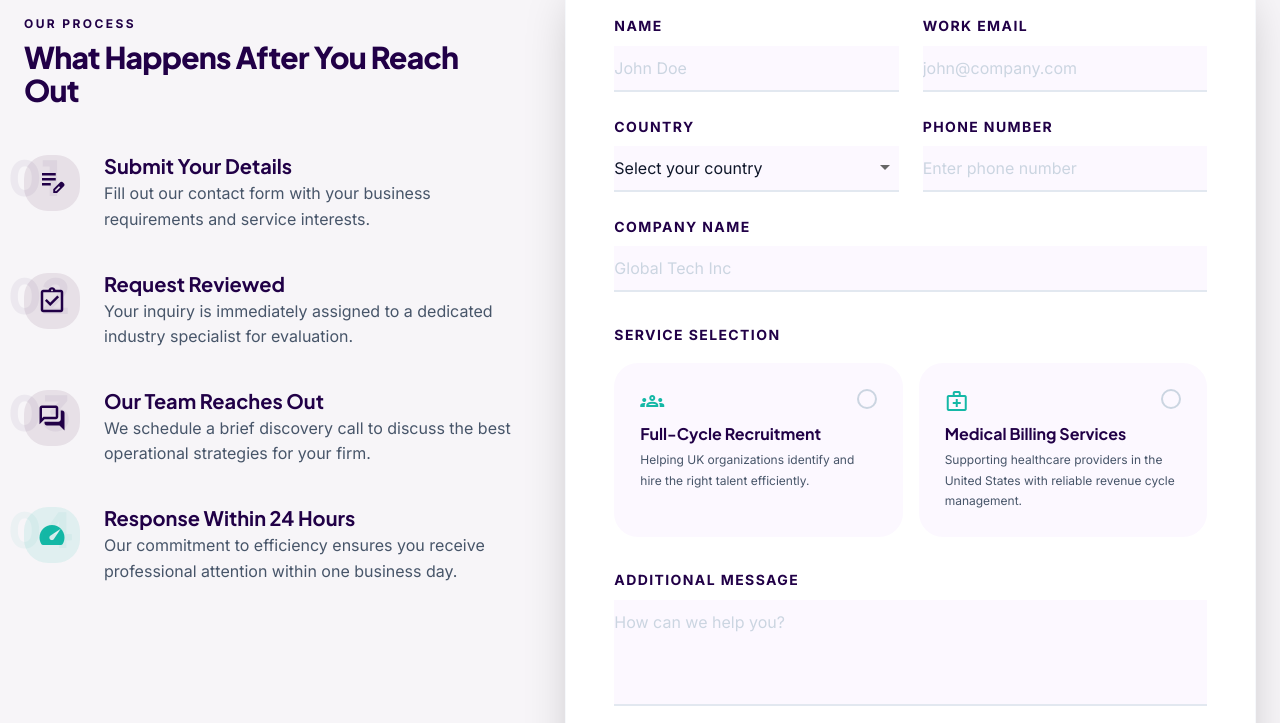
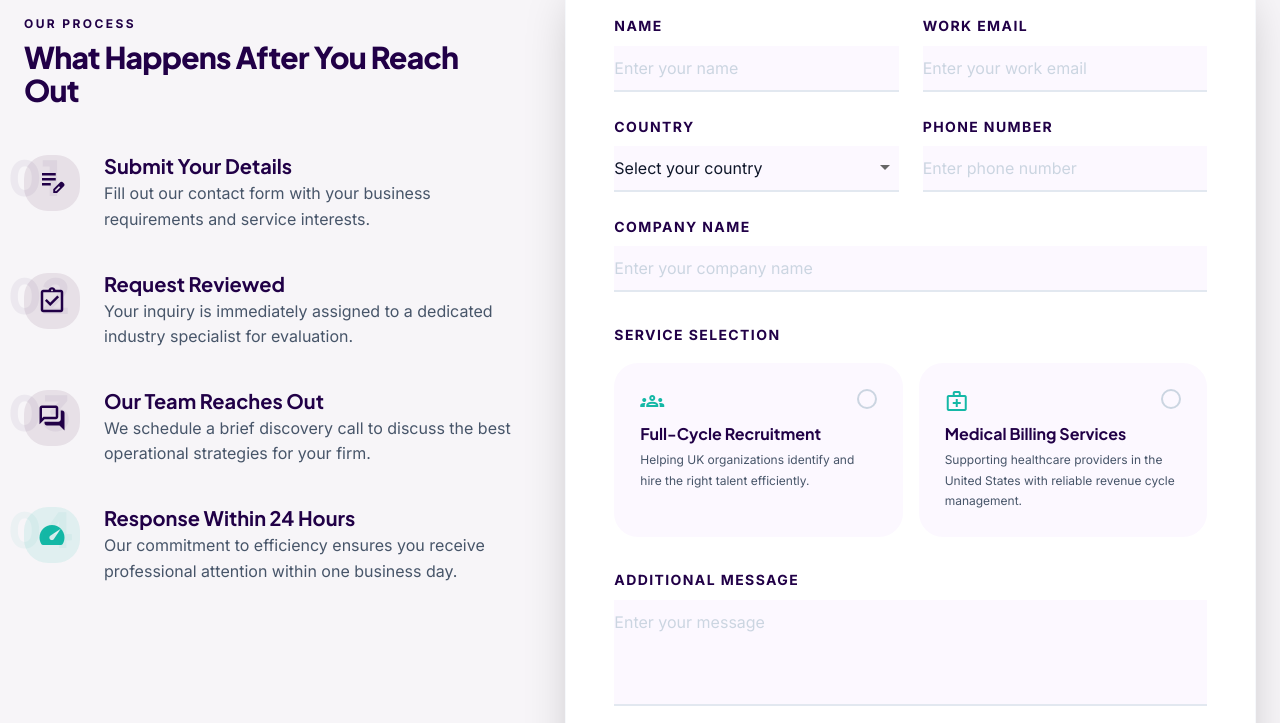
Before and after one commit to OmVisnagara/Resourcify-Global-Solutions, a React app: page contact.html in a window 1280 px wide. Shown: the part 717-1440 px from the top of the page. Built offline with nearby package versions, Linux system fonts and the light colour scheme.

Commit message:
Update contact form placeholders to descriptive text

```diff
--- a/contact.html
+++ b/contact.html
@@ -101,11 +101,11 @@
             <div class="form-grid">
               <div class="form-group">
                 <label for="name" class="form-label">Name</label>
-                <input type="text" id="name" class="form-input" placeholder="John Doe" required />
+                <input type="text" id="name" class="form-input" placeholder="Enter your name" required />
               </div>
               <div class="form-group">
                 <label for="email" class="form-label">Work Email</label>
-                <input type="email" id="email" class="form-input" placeholder="john@company.com" required />
+                <input type="email" id="email" class="form-input" placeholder="Enter your work email" required />
               </div>
               <div class="form-group">
                 <label for="country" class="form-label">Country</label>
@@ -317,7 +317,7 @@
               </div>
               <div class="form-group form-group-full">
                 <label for="company" class="form-label">Company Name</label>
-                <input type="text" id="company" class="form-input" placeholder="Global Tech Inc" />
+                <input type="text" id="company" class="form-input" placeholder="Enter your company name" />
               </div>
             </div>
 
@@ -355,7 +355,7 @@
 
             <div class="form-group">
               <label for="message" class="form-label">Additional Message</label>
-              <textarea id="message" class="form-input form-textarea" placeholder="How can we help you?" rows="4"></textarea>
+              <textarea id="message" class="form-input form-textarea" placeholder="Enter your message" rows="4"></textarea>
             </div>
 
             <button type="submit" class="contact-submit">
```
